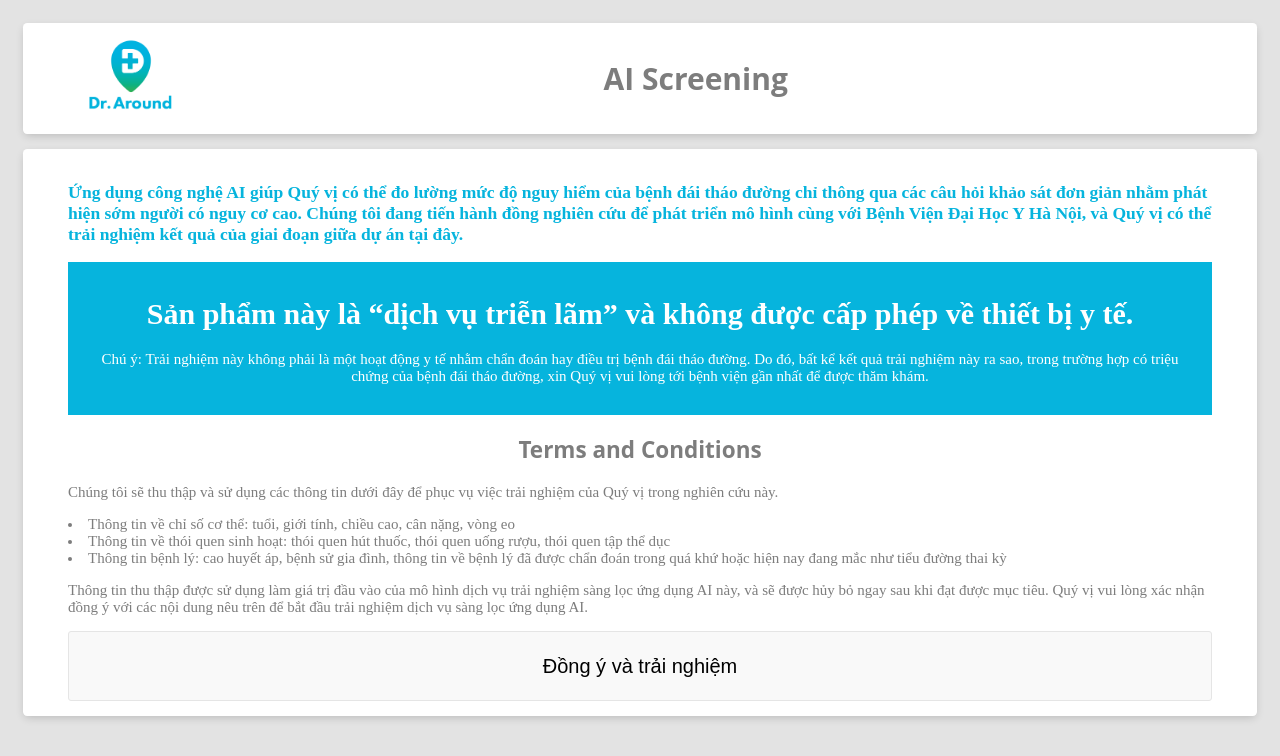
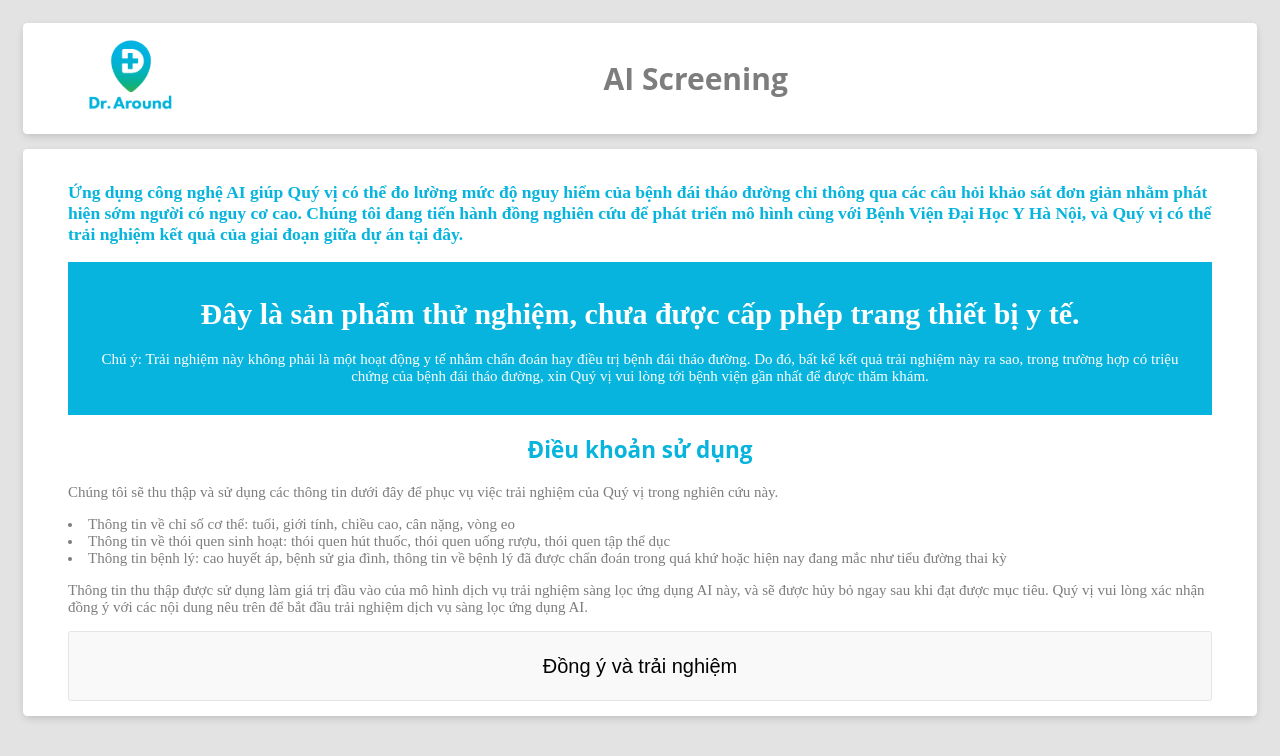
Before and after one commit to JaehoLee83/AIScreening, a Django app: page / in a window 1280 px wide. Shown: the top 756 px of the page. Run offline with Django 4.2, Linux system fonts and the light colour scheme; parts of the project's set-up code (start-up, migrations or seed data) failed here and were passed over.

Commit message:
viet commit

```diff
--- a/static/css/form_design.css
+++ b/static/css/form_design.css
@@ -17,7 +17,7 @@ h4 {
 }
 
 h2 {
-  color: #v;
+  color: #06B4DD;
   text-align: center;
 }
 
--- a/tutorial_web/templates/index.html
+++ b/tutorial_web/templates/index.html
@@ -10,13 +10,13 @@
             nguy cơ cao. Chúng tôi đang tiến hành đồng nghiên cứu để phát triển mô hình cùng với Bệnh Viện Đại Học Y Hà Nội, và Quý vị có thể trải nghiệm kết quả của giai đoạn giữa dự án tại đây. </h3>
         <p></p>
         <div class="reverse-background">
-            <h1> Sản phẩm này là “dịch vụ triễn lãm” và không được cấp phép về thiết bị y tế. </h1>
+            <h1> Đây là sản phẩm thử nghiệm, chưa được cấp phép trang thiết bị y tế. </h1>
             <p> Chú ý: Trải nghiệm này không phải là một hoạt động y tế nhằm chẩn đoán hay điều trị bệnh đái tháo đường. Do đó, bất kể kết quả trải nghiệm này ra sao, trong trường hợp có triệu chứng của bệnh đái tháo đường, xin Quý vị vui lòng tới bệnh viện gần nhất để được thăm khám.  </p>
         </div>
     </div>
 
     <p></p><p></p>
-    <h2 align="center"> Terms and Conditions </h2>
+    <h2 align="center"> Điều khoản sử dụng </h2>
     <div class="text-description">
         Chúng tôi sẽ thu thập và sử dụng các thông tin dưới đây để phục vụ việc trải nghiệm của Quý vị trong nghiên cứu này.
         <p></p>
--- a/tutorial_web/templates/survey_form.html
+++ b/tutorial_web/templates/survey_form.html
@@ -4,7 +4,7 @@
 <div class="container">
     <form method="post">
         {% csrf_token %}
-        <h2> Danh sách kiểm tra nguy cơ bệnh đái tháo đường</h2>
+        <h2> Bảng câu hỏi khảo sát nguy cơ đái tháo đường</h2>
 
         <div class="input-group input-group-icon">
             {{ form.age }}
@@ -43,7 +43,7 @@
         </div>
 
         <div class="input-group">
-            <div class="input-icon"><h3> Quý vị đã bao giờ được chấn đoán bị cao huyết áp chưa? </h3><i class="fa fa-user"></i></div>
+            <div class="input-icon"><h3> Quý vị đã bao giờ được chẩn đoán bị cao huyết áp chưa? </h3><i class="fa fa-user"></i></div>
             <input id="hypertension-no" type="radio" name="hypertension" value="0" checked="checked"/>
             <label for="hypertension-no">Không</label>
             <input id="hypertension-yes" type="radio" name="hypertension" value="1"/>
```
Also changed, not shown: tutorial_web/templates/result.html (+5 -3 lines).
